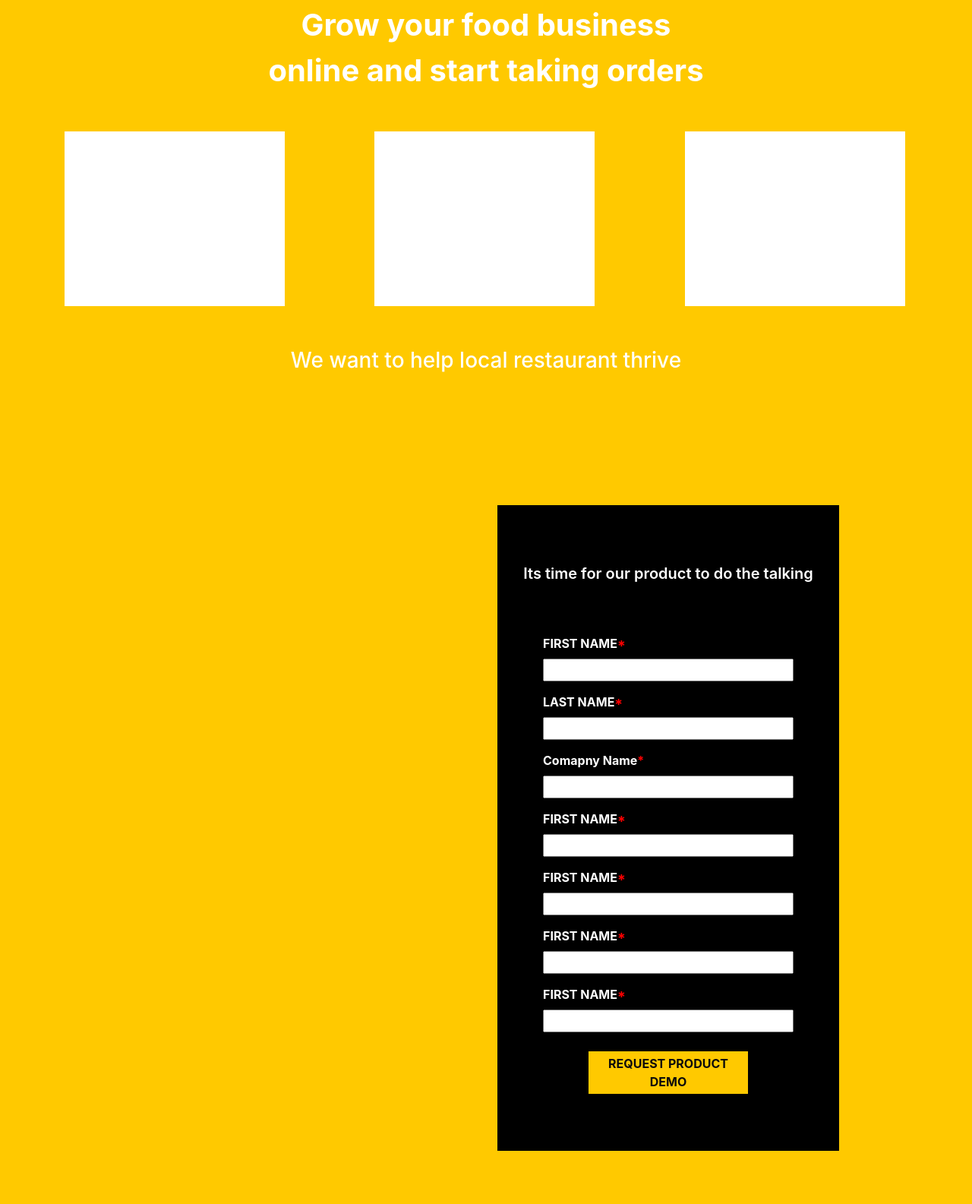
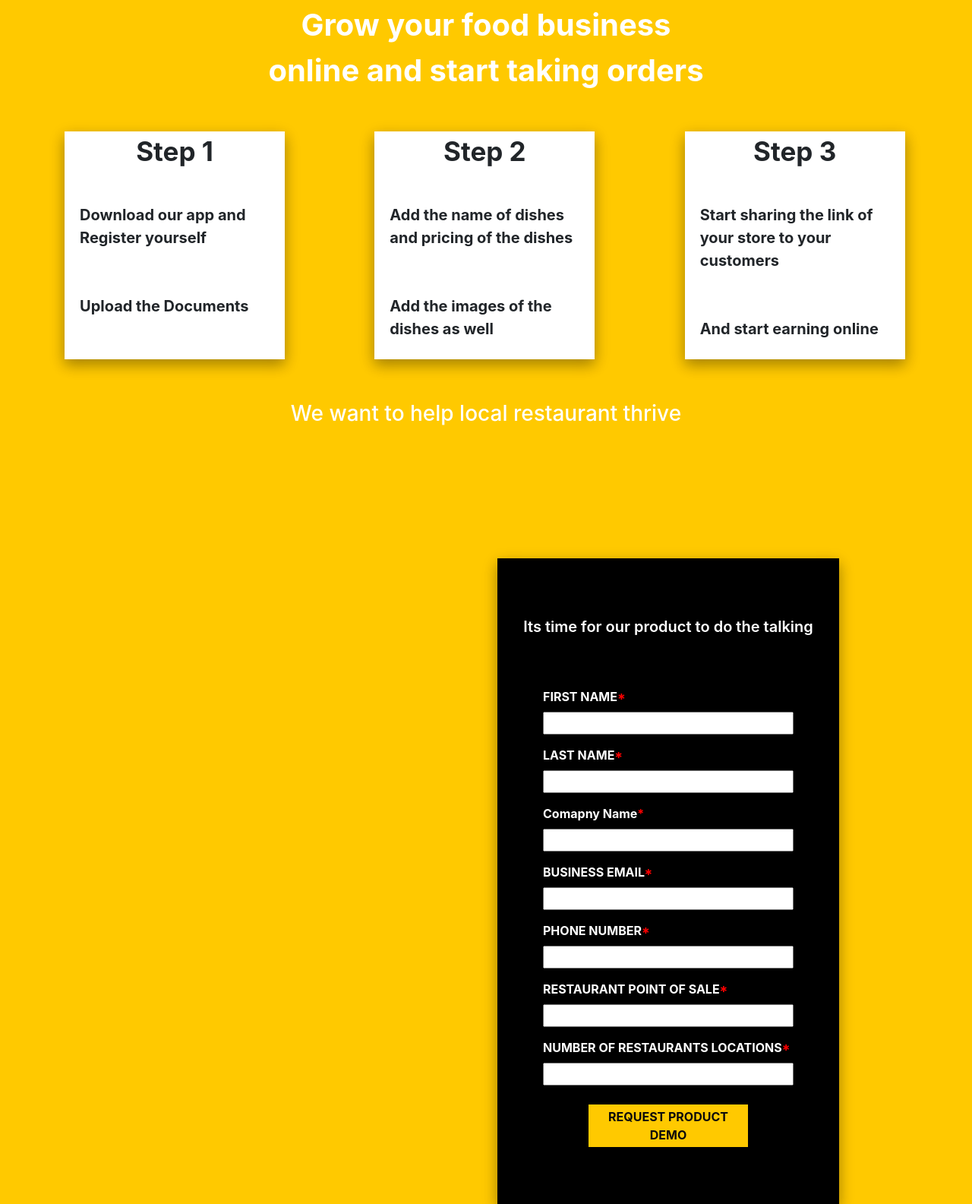
Before and after one commit to Ayush2212/front-parcel, a plain HTML site: page app/idx.html in a window 1280 px wide. Shown: the part 859-2444 px from the top of the page at 76% size. Drawn offline with nearby package versions, Linux system fonts and the light colour scheme; a web font is replaced by a local one.

Commit message:
added new code

```diff
--- a/app/idx.css
+++ b/app/idx.css
@@ -51,6 +51,7 @@
     width: 170%;
     height: 700px;
     margin-top: 70px;
+
 }
 
 .content-left  {
@@ -89,6 +90,7 @@
     font-weight: 600;
     margin-top: 15px;
     width: 110px;
+    box-shadow: 0 8px 16px 0 rgba(0,0,0,0.2), 0 6px 20px 0 rgba(0,0,0,0.19);
 }
 
 .heading-ternary {
@@ -103,9 +105,11 @@
 
 .card-custom {
     width: 290px;
-    height: 230px;
+    height: 300px;
     background-color: white;
+    box-shadow: 0 8px 16px 0 rgba(0,0,0,0.2), 0 6px 20px 0 rgba(0,0,0,0.19);
 }
+
 
 .margin-left {
     margin-left: 70px;
@@ -145,7 +149,9 @@
     background-color: #000;
     width: 450px;
     height: 850px;
+    box-shadow: 0 8px 16px 0 rgba(0,0,0,0.2), 0 6px 20px 0 rgba(0,0,0,0.19);
 }
+
 
 .form-submit-btn {
     background-color: #ffc900;
@@ -156,6 +162,27 @@
     margin-top: 25px;
     width: 210px;
 
+}
+.steps{
+    display: flex;
+    justify-content: center;
+    font-size: 35px;
+    font-weight: bolder;
+    margin-bottom: 18px;
+}
+.information{
+    font-size: 20px;
+    font-weight: bold;
+    display: flex;
+    margin-left: 20px;
+    margin-bottom: 10px;
+}
+.docs{
+    font-size: 20px;
+    font-weight: bold;
+    display: flex;
+    margin-left: 20px;
+    margin-top: 60px;
 }
 
 
--- a/app/idx.html
+++ b/app/idx.html
@@ -44,17 +44,37 @@
         <div class="row margin-left">
             <div class="col col-md-4">
                 <div class="card-custom">
-
+                 <span class="steps">Step 1 </span>
+                 <br>
+                 <span class="information"> Download our app
+                    and Register yourself
+                    </span>
+                    <span class="docs">Upload the Documents</span>
                 </div>
             </div>
             <div class="col col-md-4">
                 <div class="card-custom">
-
+                    <span class="steps">Step 2 </span>
+                    <br>
+                    <span class="information">Add the name of dishes
+                        and pricing of the dishes
+                    </span>
+                    <span class="docs">Add the images of the
+                        dishes as well
+                    </span>
                 </div>
             </div>
             <div class="col col-md-4">
                 <div class="card-custom">
+                    <span class="steps">Step 3 </span>
+                    <br>
+                    <span class="information">Start sharing the link
+                        of your store to your
+                        customers
+                    </span>
+                    <span class="docs">And start earning online
 
+                    </span>
                 </div>
             </div>
         </div>
@@ -85,17 +105,17 @@
                     <label class="form-label" for="companyname">Comapny Name<span class="star">*</span></label><br>
                     <input class="input-class" type="text" name="companyname" id="companyname">
                     <br>
-                    <label class="form-label" for="name">FIRST NAME<span class="star">*</span></label><br>
-                    <input class="input-class" type="text" name="name" id="name">
+                    <label class="form-label" for="businessemail">BUSINESS EMAIL<span class="star">*</span></label><br>
+                    <input class="input-class" type="text" name="businessemail" id="businessemail">
                     <br>
-                    <label class="form-label" for="name">FIRST NAME<span class="star">*</span></label><br>
-                    <input class="input-class" type="text" name="name" id="name">
+                    <label class="form-label" for="phonenumber">PHONE NUMBER<span class="star">*</span></label><br>
+                    <input class="input-class" type="text" name="phonenumber" id="phonenumber">
                     <br>
-                    <label class="form-label" for="name">FIRST NAME<span class="star">*</span></label><br>
-                    <input class="input-class" type="text" name="name" id="name">
+                    <label class="form-label" for="restaurantpointofsale">RESTAURANT POINT OF SALE<span class="star">*</span></label><br>
+                    <input class="input-class" type="text" name="restaurantpointofsale" id="restaurantpointofsale">
                     <br>
-                    <label class="form-label" for="name">FIRST NAME<span class="star">*</span></label><br>
-                    <input class="input-class" type="text" name="name" id="name">
+                    <label class="form-label" for="numberofrestaurantlocation">NUMBER OF RESTAURANTS LOCATIONS<span class="star">*</span></label><br>
+                    <input class="input-class" type="text" name="numberofrestaurantlocation" id="numberofrestaurantlocation">
                 </form>
                 <button class="form-submit-btn">REQUEST PRODUCT DEMO</button>
             </div>
```
